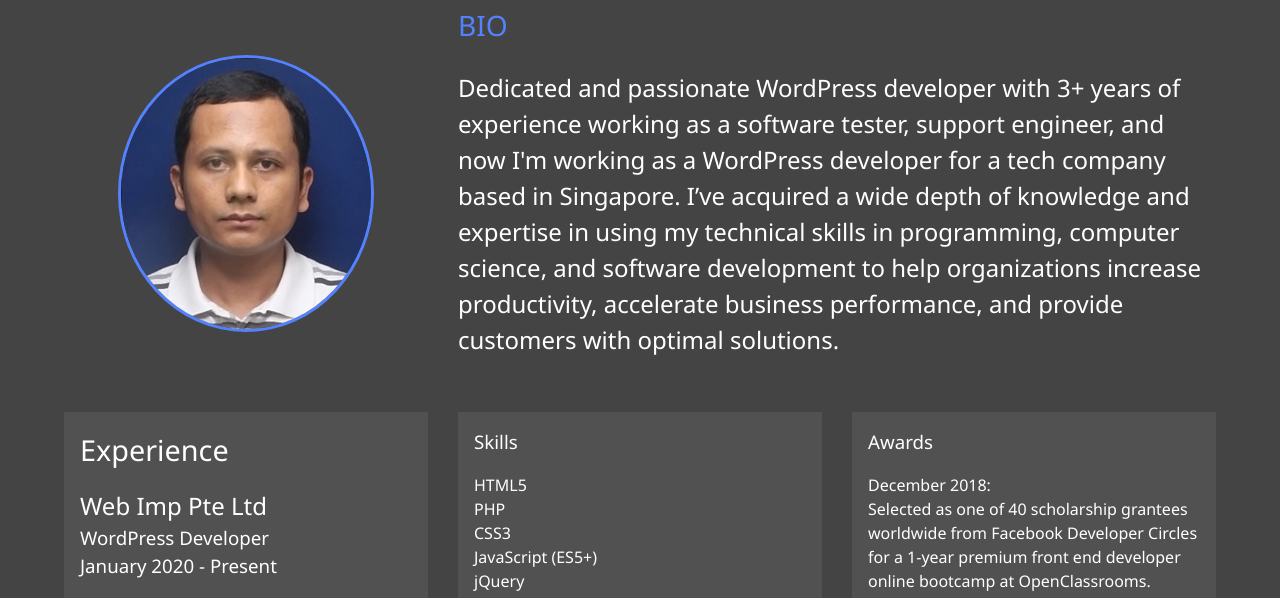
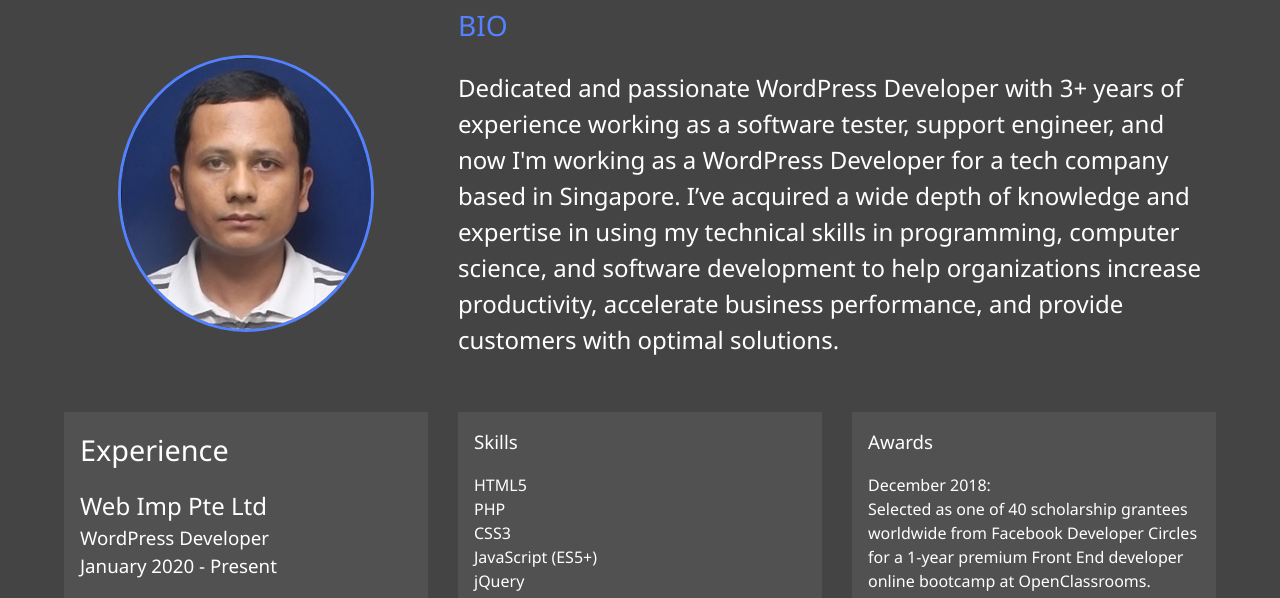
Before and after one commit to rzadev/rzadev.github.io, a plain HTML site: page about.html in a window 1280 px wide. Shown: the part 278-876 px from the top of the page. Drawn offline with Linux system fonts and the light colour scheme.

Commit message:
Updated profile

```diff
--- a/about.html
+++ b/about.html
@@ -61,7 +61,7 @@
         <div class="bio">
           <h3 class="text-secondary">BIO</h3>
           <p>
-            Dedicated and passionate WordPress developer with 3+ years of experience working as a software tester, support engineer, and now I'm working as a WordPress developer for a tech company based in Singapore. I’ve acquired a wide depth of knowledge and expertise in using my technical skills in programming, computer science, and software development to help organizations increase productivity, accelerate business performance, and provide customers with optimal solutions.
+            Dedicated and passionate WordPress Developer with 3+ years of experience working as a software tester, support engineer, and now I'm working as a WordPress Developer for a tech company based in Singapore. I’ve acquired a wide depth of knowledge and expertise in using my technical skills in programming, computer science, and software development to help organizations increase productivity, accelerate business performance, and provide customers with optimal solutions.
           </p>
         </div>
         <div class="job job-1">
@@ -101,7 +101,7 @@
             <h3>Awards</h3>
             <p>
               December 2018: <br>
-              Selected as one of 40 scholarship grantees worldwide from Facebook Developer Circles for a 1-year premium front end developer online bootcamp at OpenClassrooms.
+              Selected as one of 40 scholarship grantees worldwide from Facebook Developer Circles for a 1-year premium Front End developer online bootcamp at OpenClassrooms.
             </p>
 
             <h3 class="education">Education</h3>
```
